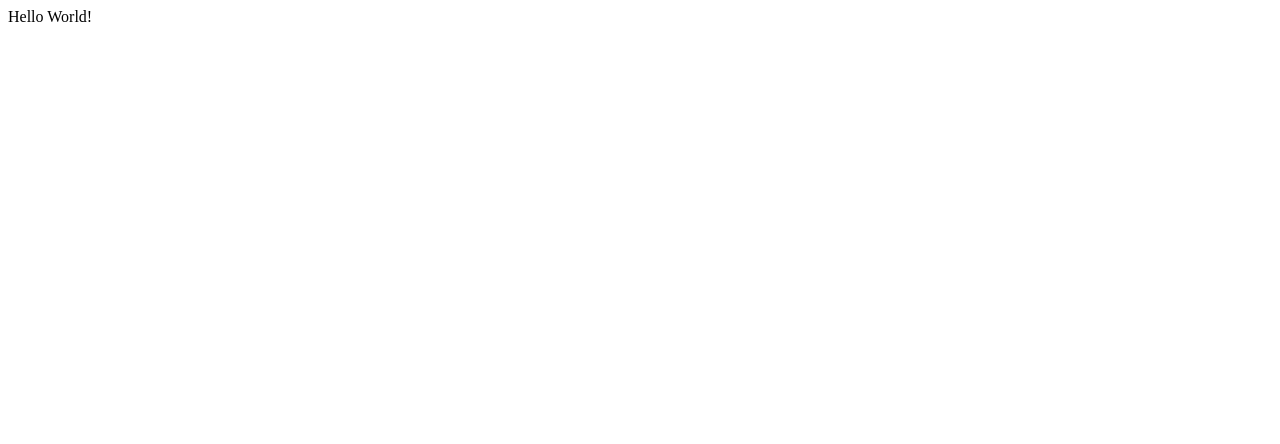
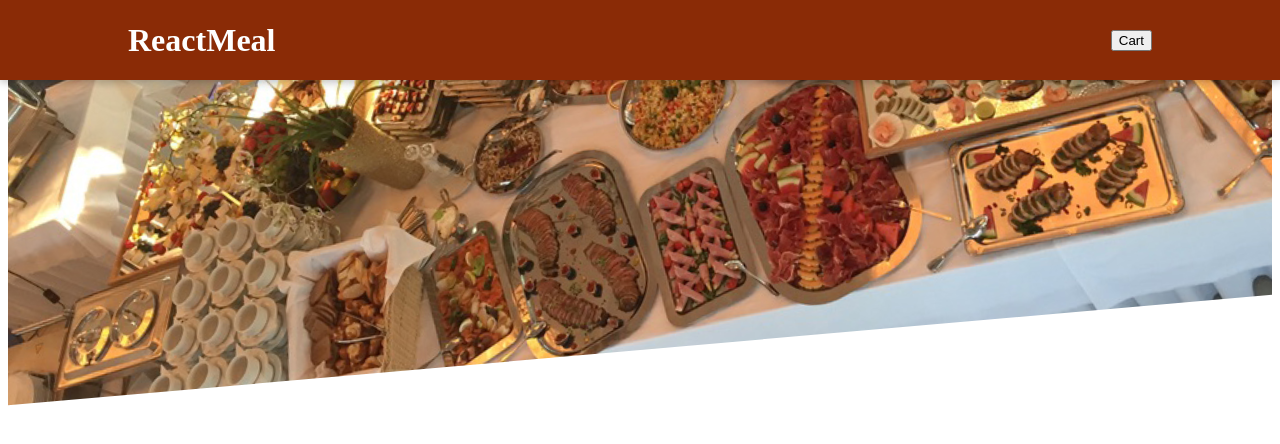
Before and after one commit to Yash1Hingu/ReactFood, a React (Create React App) app: page / in a window 1280 px wide. Shown: the top 444 px of the page. Built offline with nearby package versions, Linux system fonts and the light colour scheme.

Commit message:
ADD -- header

```diff
--- a/src/App.css
+++ b/src/App.css
@@ -0,0 +1,3 @@
+.App{
+    position: relative;
+}
--- a/src/App.js
+++ b/src/App.js
@@ -1,9 +1,10 @@
 import './App.css';
+import Header from './components/Layout/Header';
 
 function App() {
   return (
     <div className="App">
-      Hello World!
+      <Header></Header>
     </div>
   );
 }
--- a/src/components/Layout/Header.js
+++ b/src/components/Layout/Header.js
@@ -1,8 +1,17 @@
+import {Fragment} from 'react';
 import styles from './Header.module.css';
+import headerImage from '../assets/meals.jpg'
 const Header = (props) => {
     return (
-        <header>
-        </header>
+        <Fragment>
+            <header className={styles.header}>
+                <h1>ReactMeal</h1>
+                <button>Cart</button>
+            </header>
+            <div className={styles['main-image']}>
+                <img src={headerImage} alt="The full Table of Food." />
+            </div>
+        </Fragment>
     );
 }
 export default Header;
--- a/src/components/Layout/Header.module.css
+++ b/src/components/Layout/Header.module.css
@@ -0,0 +1,28 @@
+.header {
+    position: fixed;
+    top: 0;
+    left: 0;
+    width: 80%;
+    height: 5rem;
+    background-color: #8a2b06;
+    color: white;
+    display: flex;
+    justify-content: space-between;
+    align-items: center;
+    padding: 0 10%;
+    box-shadow: 0 2px 8px rgba(0, 0, 0, 0.25);
+    z-index: 2;
+}
+
+.main-image {
+    width: 100%;
+    height: 25rem;
+    overflow: hidden;
+}
+
+.main-image img {
+    width: 110%;
+    height: 100%;
+    object-fit: cover;
+    transform: rotateZ(-5deg) translateY(-4rem) translateX(-1rem);
+}
```
Also changed, not shown: src/components/assets/meals.jpg (added).
